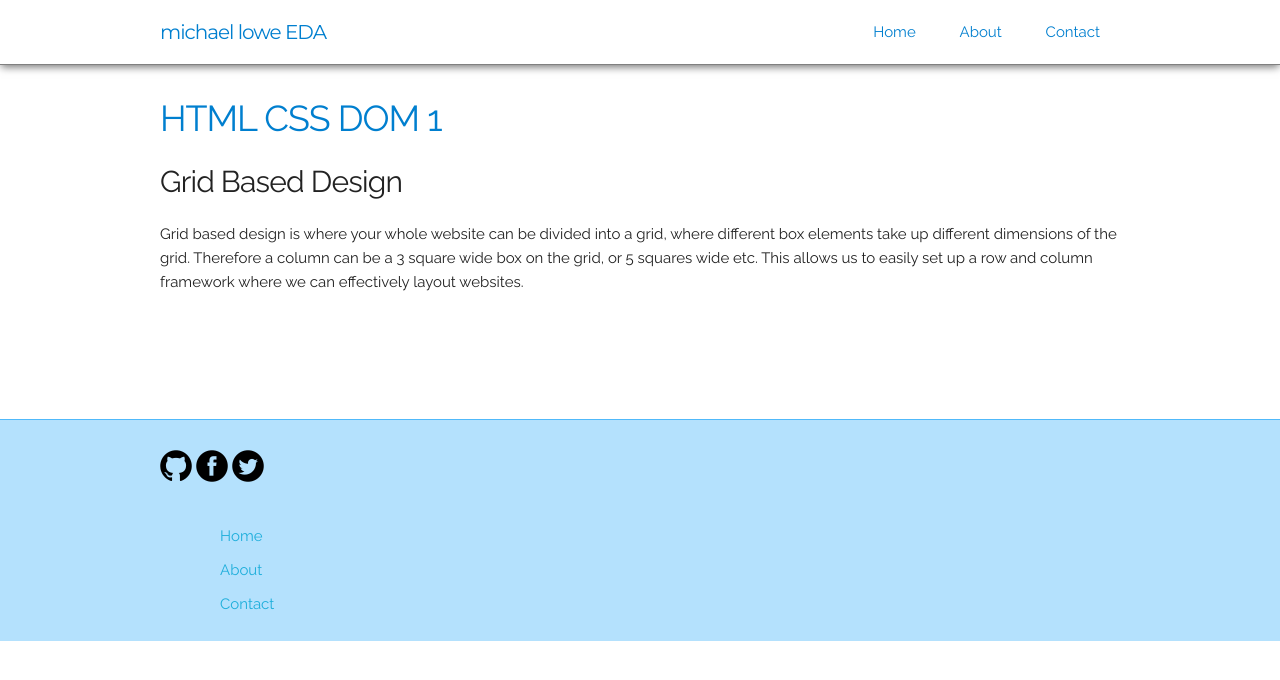
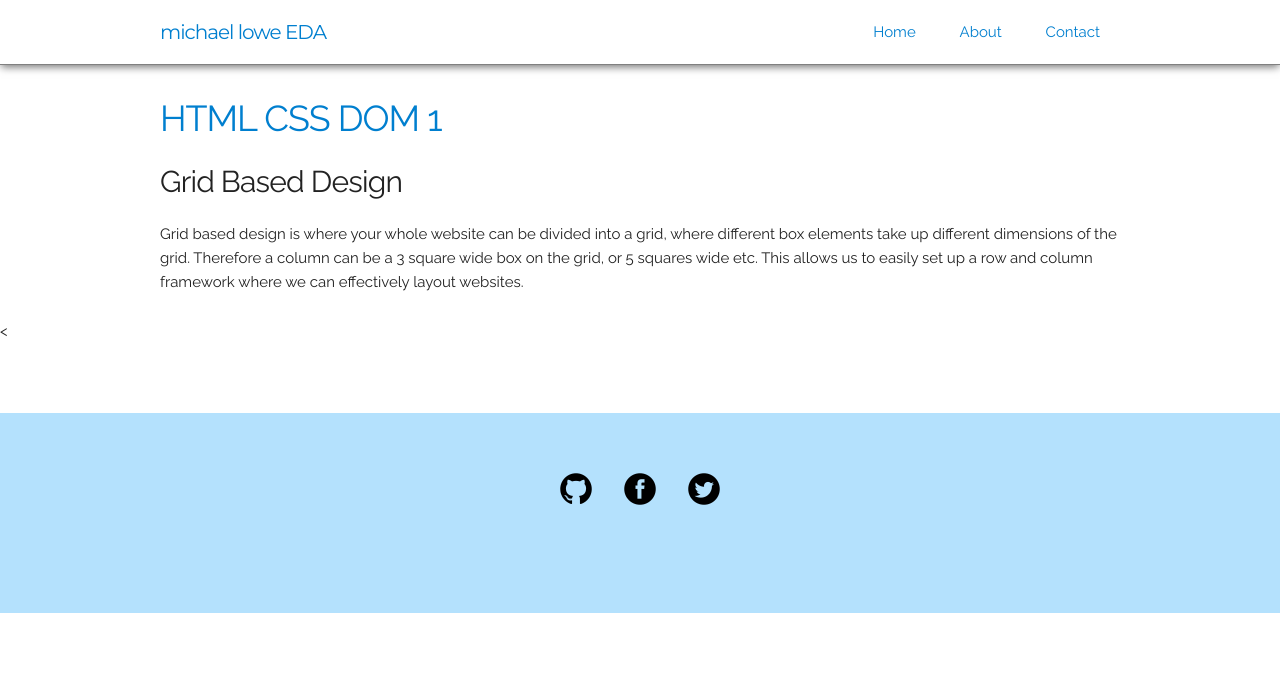
Before and after one commit to michael-lowe-nz/eda-blog, a plain HTML site: page blog/blog-template.html in a window 1280 px wide. Drawn offline with nearby package versions, Linux system fonts and the light colour scheme.

```diff
--- a/blog/blog-template.html
+++ b/blog/blog-template.html
@@ -46,19 +46,14 @@
  </div> <!--END OF BLOG SECTION AND DIV-->
 
 
-  <div class="section footer">
+  <<div class="section footer">
     <div class="container">
       <div class="row">
-        <div class="twelve columns">
+        <div class="12 column">
           <ul class="footer-social">
-            <li class="nav-social"><a href="index.html"><img src="../img/footer/github.png" alt="github"></a></li>
-            <li class="nav-social"><a href="index.html"><img src="../img/footer/facebook.png" alt="facebook"></a></li>
-            <li class="nav-social"><a href="index.html"><img src="../img/footer/twitter.png" alt="facebook"></a></li>
-          </ul>
-          <ul class="footer-nav">
-            <li><a href="index.html">Home</a></li>
-            <li><a href="index.html">About</a></li>
-            <li><a href="index.html">Contact</a></li>
+            <li class="nav-social"><a href="https://github.com/michael-lowe-nz"><img src="../img/footer/github.png" alt="github"></a></li>
+            <li class="nav-social"><a href="https://www.facebook.com/mk.lowe.nz"><img src="../img/footer/facebook.png" alt="facebook"></a></li>
+            <li class="nav-social"><a href="https://twitter.com/milowe1"><img src="../img/footer/twitter.png" alt="facebook"></a></li>
           </ul>
         </div>
       </div>
--- a/styles/main.css
+++ b/styles/main.css
@@ -2,6 +2,10 @@
 
 img {
   max-width: 100%;
+}
+
+.a:hover{
+  color: #50B9FA;
 }
 
 /** HEADER **/
@@ -81,31 +85,24 @@ img {
 
 .footer{
   background-color: #B4E1FD;
-  height: auto;
-  margin-top: 100px;
-  border-top: solid 1px #50B9FA;
-  padding-top: 30px;
+  height: 140px;
+  margin-top: 70px;
+  /*border-top: solid 1px #50B9FA;*/
+  padding-top: 60px;
 }
 
-
-.footer-nav li a{
-  text-decoration: none;
+#footer-text{
+  color: #007FCF;
+  font-size: 16px;
+  text-align: center;
 }
-
-
-.footer-nav{
-  padding: 0 60px;
+.footer-social{
+  text-align: center;
 }
-
-
 .footer-social li{
   list-style-type: none;
   display: inline-block;
-}
-
-.footer-nav li{
-  list-style-type: none;
-  color: white;
+  padding: 0 14px;
 }
 
 /** BLOG TEMPLATE PAGE **/
```
Also changed, not shown: blog/c1-reflection-blog.html (+4 -9 lines), blog/c1-time-and-habits-blog.html (+4 -9 lines), blog/c2-emotional-intelligence.html (+4 -9 lines), blog/t2-html-css-dom-p1.html (+4 -9 lines), blog/t2-html-css-dom-p2.html (+4 -9 lines), blog/t3-design-to-web-blog.html (+4 -9 lines), index.html (+4 -9 lines).
